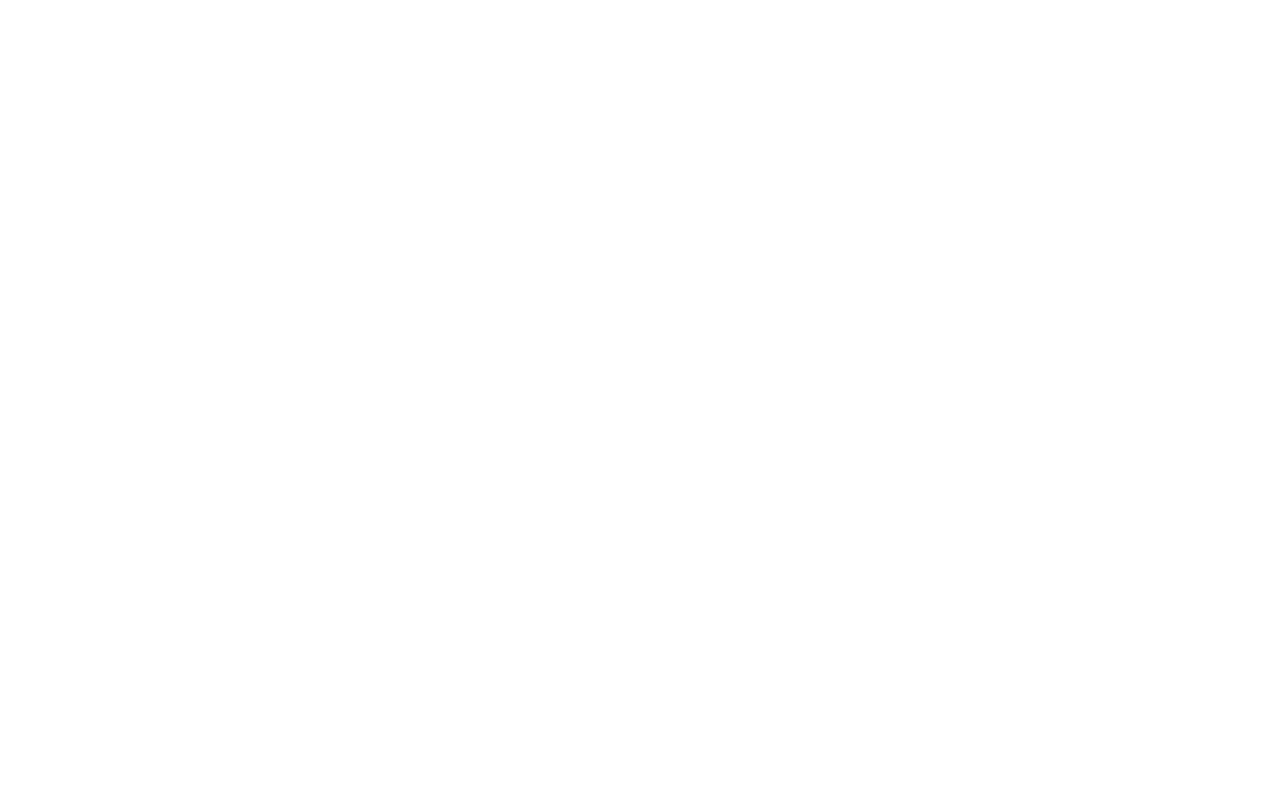
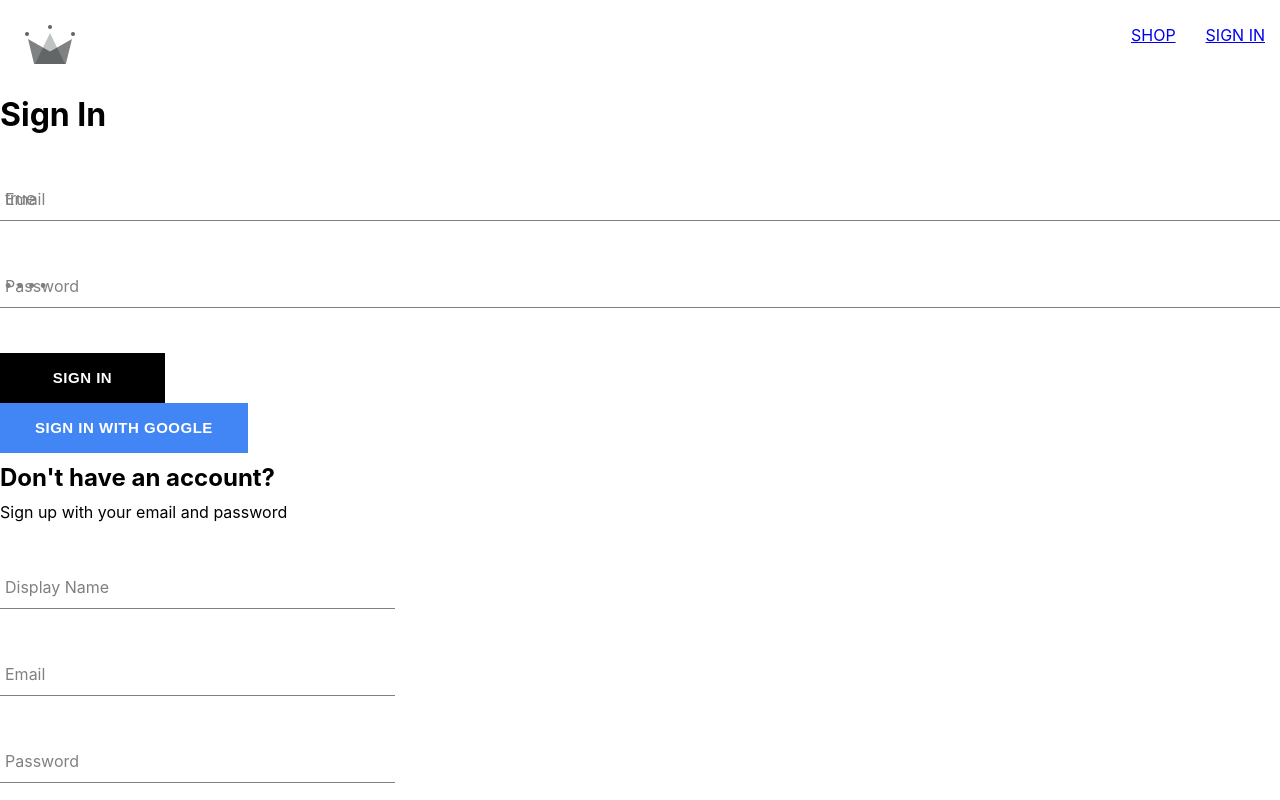
Before and after one commit to cambodianjesuss/crwn-clothing-2, a React (Create React App) app: page /auth in a window 1280 px wide. Before the commit this address had no page. Shown: the top 800 px of the page. Built offline with nearby package versions, Linux system fonts and the light colour scheme; the HTML template or start-up script is replaced by a standard one.

Commit message:
renaming sign in route to auth route for clarity

```diff
--- a/src/App.js
+++ b/src/App.js
@@ -2,7 +2,7 @@
 
 import Navigation from "./components/routes/navigation/navigation.component";
 import Home from "./components/routes/home/home.component";
-import SignIn from "./components/routes/sign-in/sign-in.component";
+import Authentication from "./components/routes/authentication/authentication.component";
 
 const Shop = () => <h1>The Shop Page</h1>;
 
@@ -12,7 +12,7 @@
       <Route path="/" element={<Navigation />}>
         <Route index element={<Home />} />
         <Route path="shop" element={<Shop />} />'
-        <Route path="sign-in" element={<SignIn />} />
+        <Route path="auth" element={<Authentication />} />
       </Route>
     </Routes>
   );
--- a/src/components/routes/sign-in/sign-in.component.js
+++ b/src/components/routes/authentication/authentication.component.js
@@ -7,7 +7,7 @@
 import SignUpForm from "../../sign-up-form/sign-up-form.component";
 import Button from "../../button/button.component";
 
-const SignIn = () => {
+const Authentication = () => {
   const logGoogleUser = async () => {
     const { user } = await signInWithGooglePopup();
     // eslint-disable-next-line no-unused-vars
@@ -23,4 +23,4 @@
   );
 };
 
-export default SignIn;
+export default Authentication;
--- a/src/components/routes/navigation/navigation.component.js
+++ b/src/components/routes/navigation/navigation.component.js
@@ -15,7 +15,7 @@
           <Link className="nav-link" to="/shop">
             SHOP
           </Link>
-          <Link className="nav-link" to="/sign-in">
+          <Link className="nav-link" to="/auth">
             SIGN IN
           </Link>
         </div>
--- a/src/components/sign-in-form/sign-in-form.component.js
+++ b/src/components/sign-in-form/sign-in-form.component.js
@@ -12,7 +12,6 @@
         name="email"
         value
       />
-      <h1>Sign In</h1>
       <FormInput
         label="Password"
         type="password"
```
